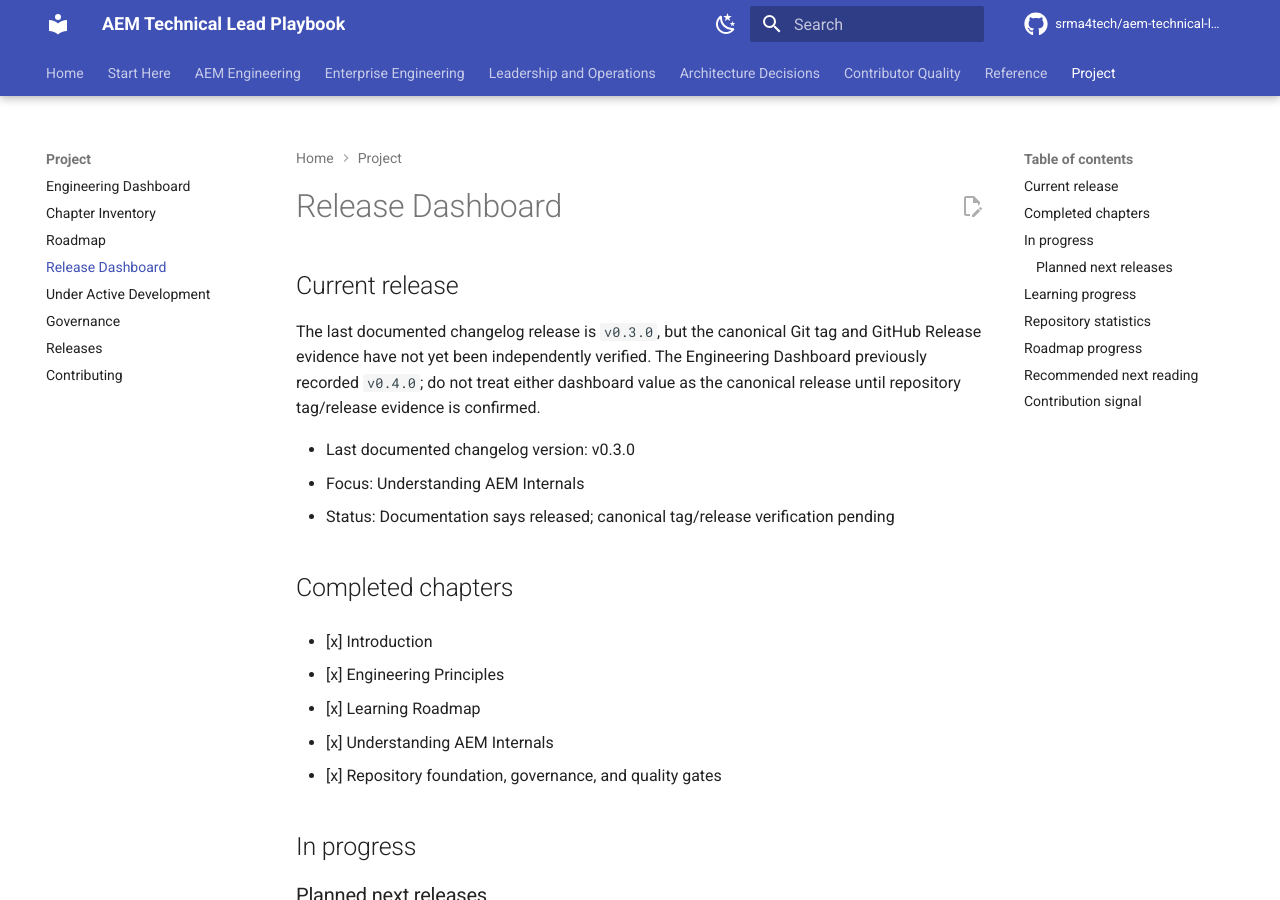
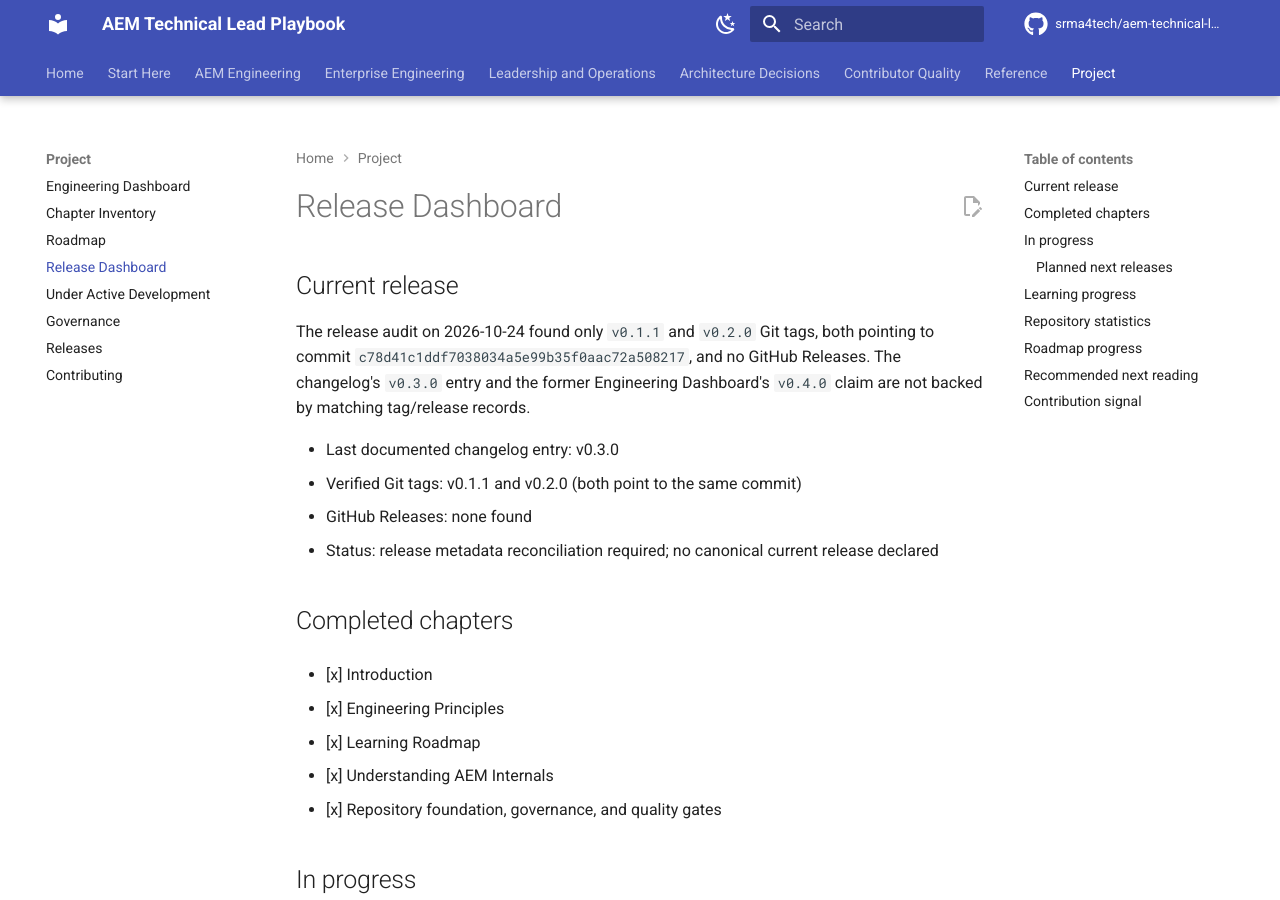
Before and after one commit to srma4tech/aem-technical-lead-playbook, an MkDocs documentation site: the page built from docs/release-dashboard.md, in a window 1280 px wide and 900 px high. Built offline with MkDocs 1.6.1 and Material for MkDocs 9.7.7, drawn with Linux system fonts in a browser that asks for light colours; comment, search, counter and statistics services are not loaded.

Commit message:
docs: align release dashboard with tag audit

```diff
--- a/docs/release-dashboard.md
+++ b/docs/release-dashboard.md
@@ -2,11 +2,12 @@
 
 ## Current release
 
-The last documented changelog release is `v0.3.0`, but the canonical Git tag and GitHub Release evidence have not yet been independently verified. The Engineering Dashboard previously recorded `v0.4.0`; do not treat either dashboard value as the canonical release until repository tag/release evidence is confirmed.
+The release audit on 2026-10-24 found only `v0.1.1` and `v0.2.0` Git tags, both pointing to commit `c78d41c1ddf7038034a5e99b35f0aac72a508217`, and no GitHub Releases. The changelog's `v0.3.0` entry and the former Engineering Dashboard's `v0.4.0` claim are not backed by matching tag/release records.
 
-- Last documented changelog version: v0.3.0
-- Focus: Understanding AEM Internals
-- Status: Documentation says released; canonical tag/release verification pending
+- Last documented changelog entry: v0.3.0
+- Verified Git tags: v0.1.1 and v0.2.0 (both point to the same commit)
+- GitHub Releases: none found
+- Status: release metadata reconciliation required; no canonical current release declared
 
 ## Completed chapters
 
```
